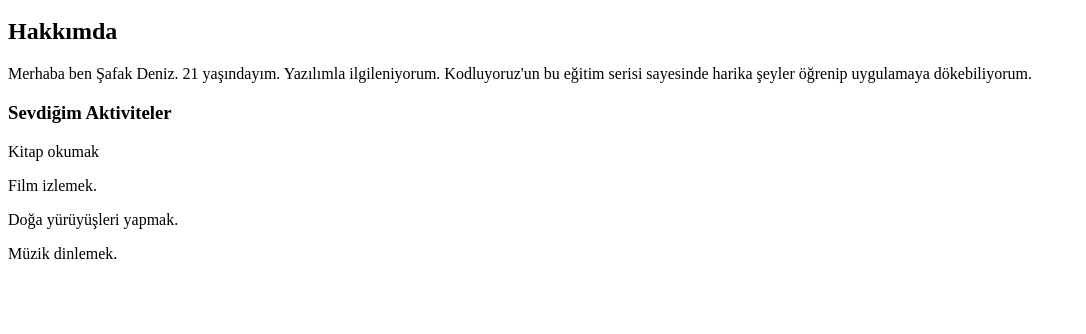
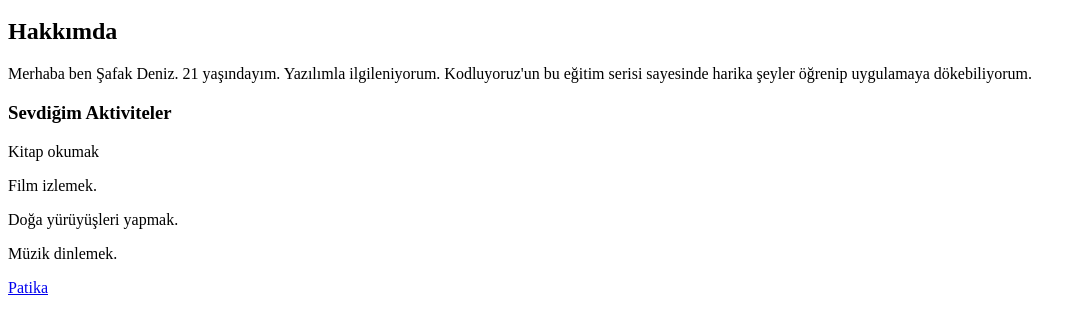
Before and after one commit to sfdnz/HTML-Ilk-Odev, a plain HTML site: page index.html in a window 1280 px wide. Shown: the part 48-382 px from the top of the page, without its empty margins (0-1086 px from the left). Drawn offline with Linux system fonts and the light colour scheme.

Commit message:
index dosyasina patika linki eklendi

```diff
--- a/index.html
+++ b/index.html
@@ -14,3 +14,5 @@
 <p>Doğa yürüyüşleri yapmak.</p>
 <p>Müzik dinlemek.</p>
 <!-- Aktiviteler kısmının sonu. -->
+
+<a href="https://www.patika.dev/tr"> Patika </a>
```
